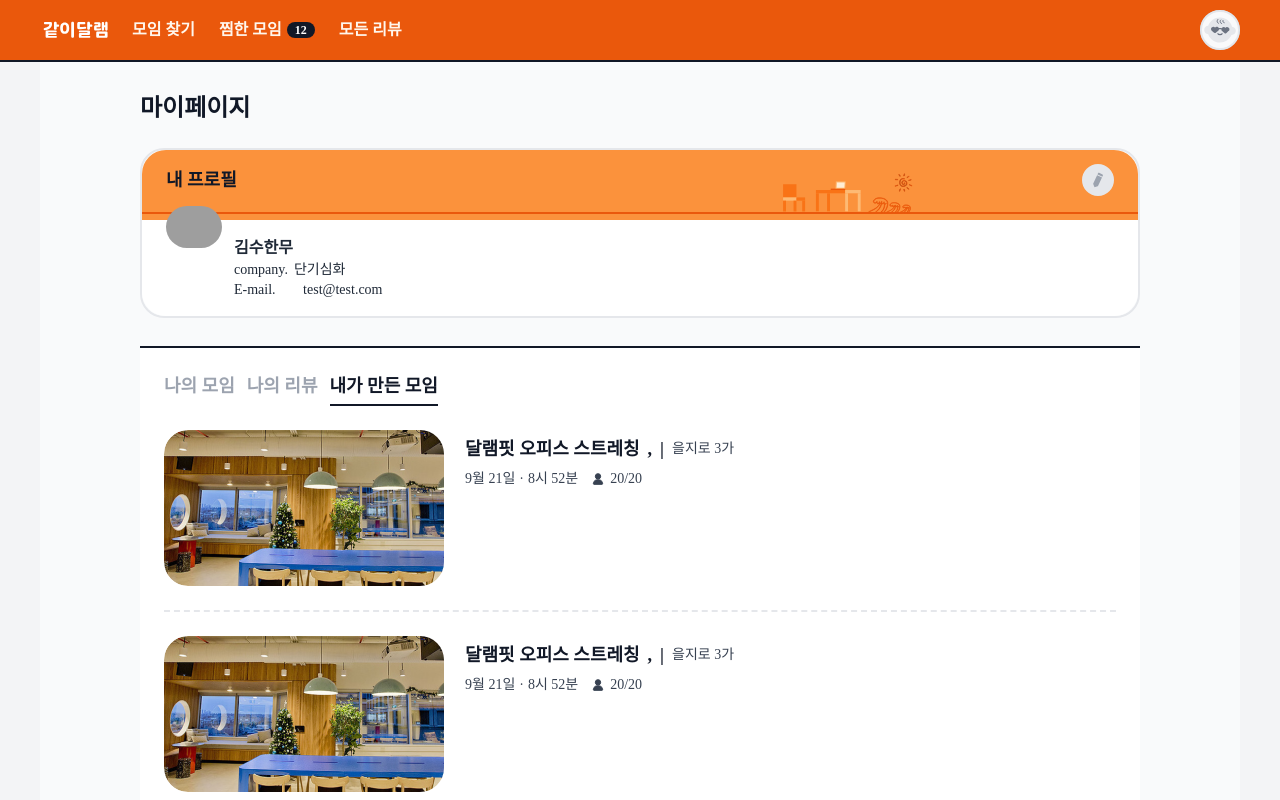
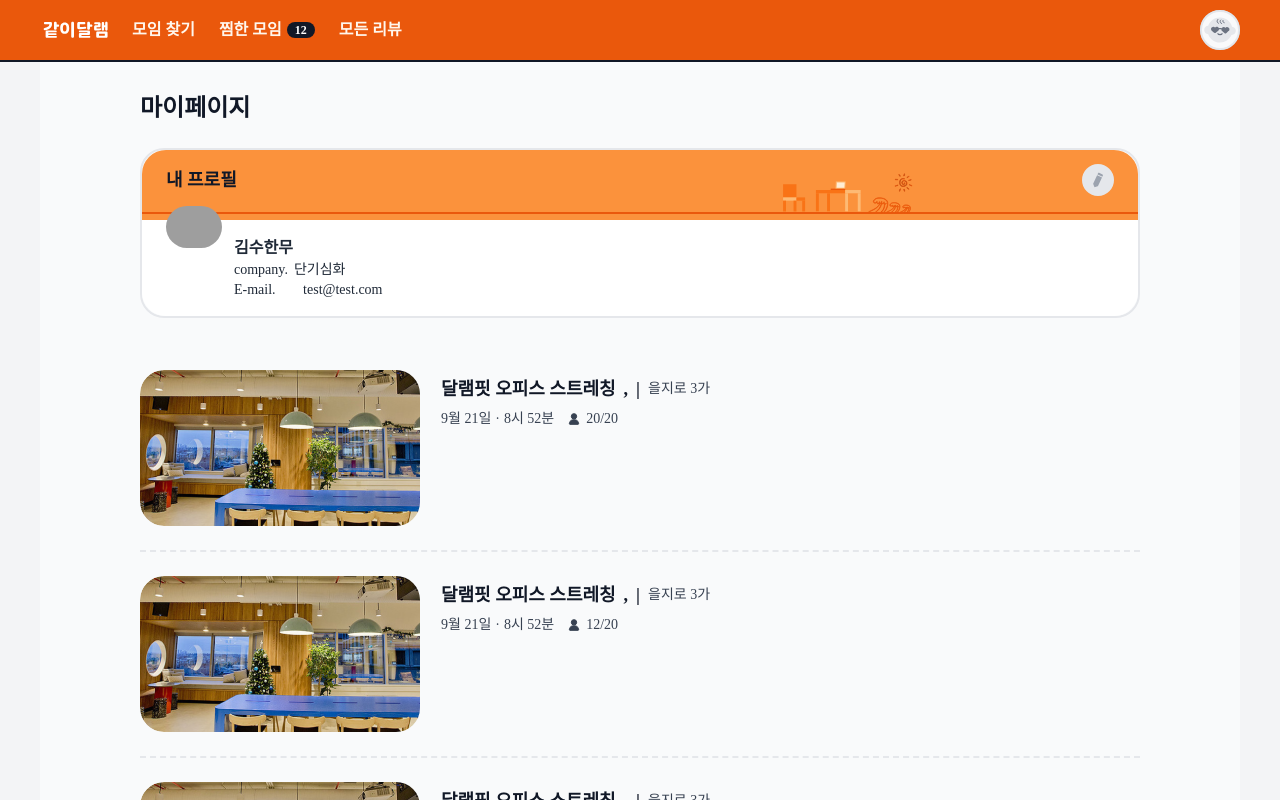
Before and after one commit to INtiful/SootheWithMe, a Next.js app: page /mypage/created in a window 1280 px wide. Shown: the top 800 px of the page. Built offline with nearby package versions, Linux system fonts and the light colour scheme; grey boxes are pictures that could not be loaded; a web font is replaced by a local one.

Commit message:
[KAN-65] chore: 내가 만든 모임 페이지 merge를 위한 코드 수정

```diff
--- a/src/app/(main)/mypage/created/page.tsx
+++ b/src/app/(main)/mypage/created/page.tsx
@@ -11,26 +11,17 @@ const CreatedPage = () => {
   };
 
   return (
-    <section className='flex w-full grow flex-col border-t-2 border-var-gray-900 bg-white px-16 py-24 md:px-24'>
-      <Tab />
-
     <div className='grow'>
       {DATA_LIST.map((data) => (
-          <Card
-            key={data.id}
-            handleSaveDiscard={handleSaveDiscard}
-            data={DATA_LIST[0]}
-          >
+        <Card key={data.id} handleSaveDiscard={handleSaveDiscard} data={data}>
           <Card.Info />
         </Card>
       ))}
     </div>
-
-      {/* 내가 만든 모임이 없을 경우 */}
-      {/* <div className='flex grow items-center justify-center text-14 font-medium text-var-gray-500'>
-        아직 만든 모임이 없어요
-      </div> */}
-    </section>
+    // 내가 만든 모임이 없을 경우
+    // <div className='flex grow items-center justify-center text-14 font-medium text-var-gray-500'>
+    //   아직 만든 모임이 없어요
+    // </div>
   );
 };
 
```
Lines whose indentation alone changed are shown as unchanged.
